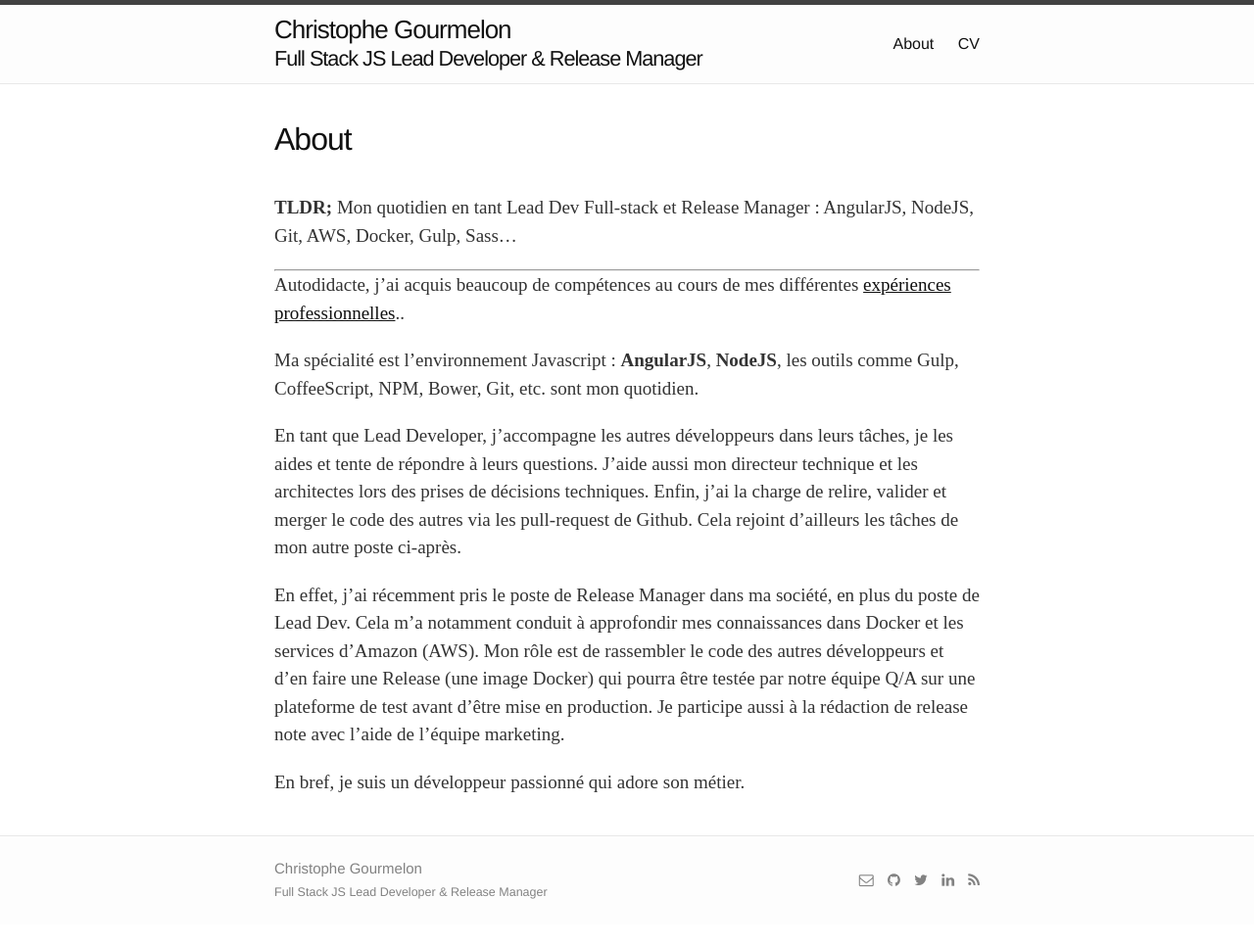
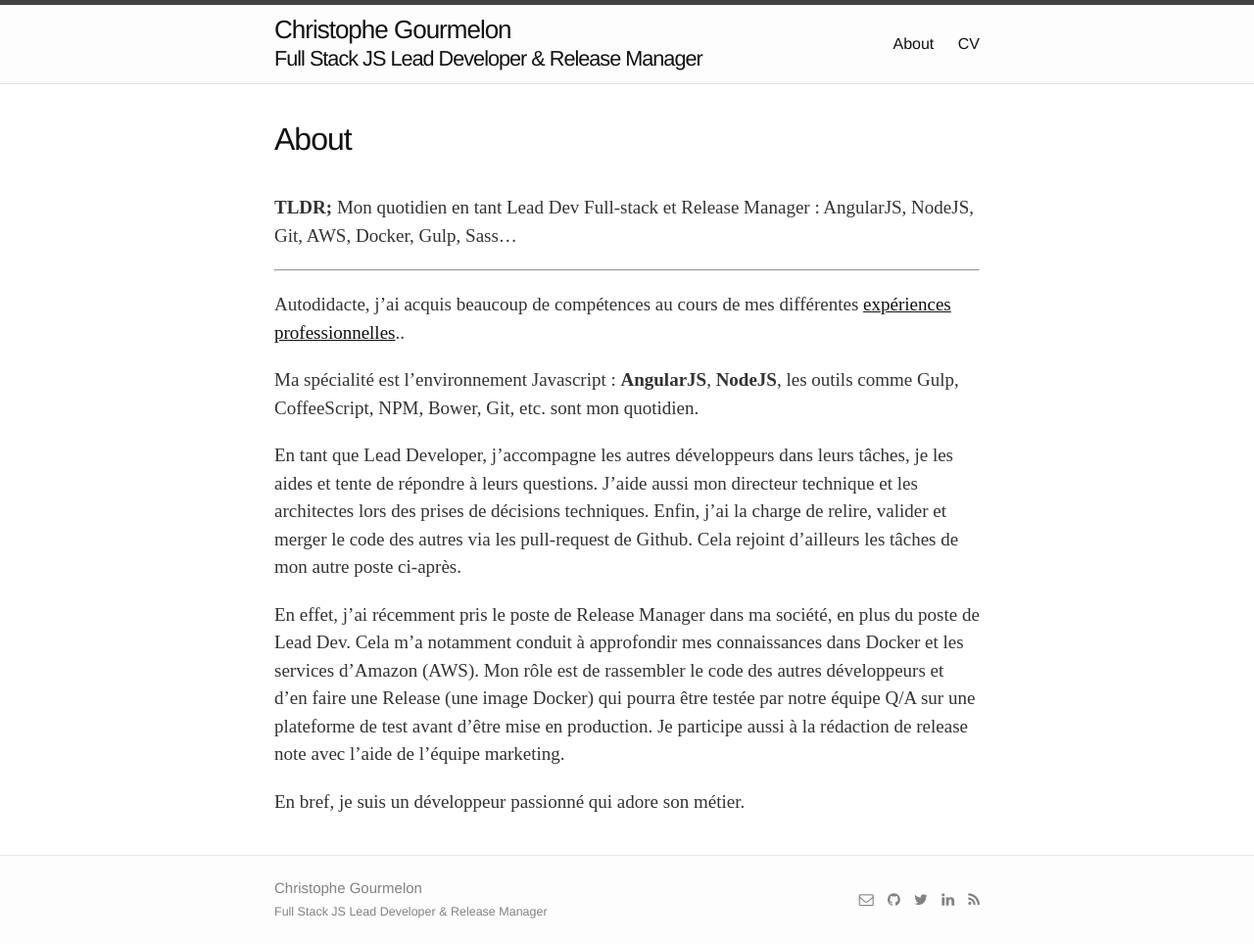
Before and after one commit to roparz/roparz.github.io, a Jekyll site: the page built from about.md, in a window 1280 px wide. Shown: the whole page at 98% size. Built offline with Jekyll 4.4.1, drawn with Linux system fonts in a browser that asks for light colours; nearby versions of some CDN libraries.

Commit message:
Update _base.sass

```diff
--- a/_sass/_base.sass
+++ b/_sass/_base.sass
@@ -35,6 +35,8 @@ ul, ol, dl, figure,
   margin-bottom: $spacing-unit / 2
 
 
+hr + p
+  margin-top: $spacing-unit / 2
 
 
 /**
```
